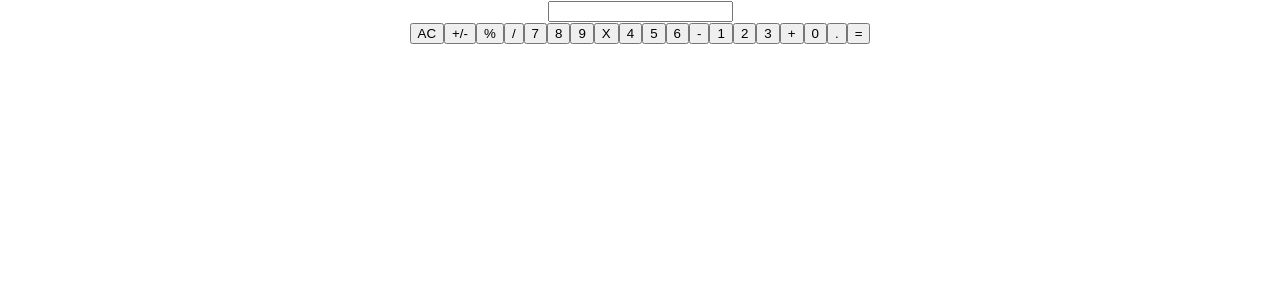
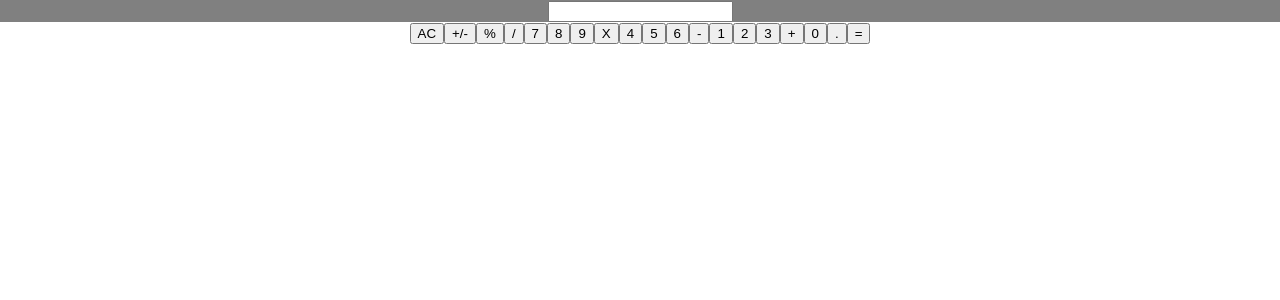
Before and after one commit to wadaudzai/math_mullas, a React (Create React App) app: page / in a window 1280 px wide. Shown: the top 300 px of the page. Built offline with nearby package versions, Linux system fonts and the light colour scheme.

Commit message:
Style added.

```diff
--- a/src/Style/Calculator.css
+++ b/src/Style/Calculator.css
@@ -0,0 +1,4 @@
+.head_area {
+    background-color: grey;
+    color: grey;
+}
--- a/src/components/Calculator.js
+++ b/src/components/Calculator.js
@@ -1,4 +1,5 @@
 import React from "react";
+import "../Style/Calculator.css";
 class Calculator extends React.Component {
   constructor(props) {
     super(props);
```
